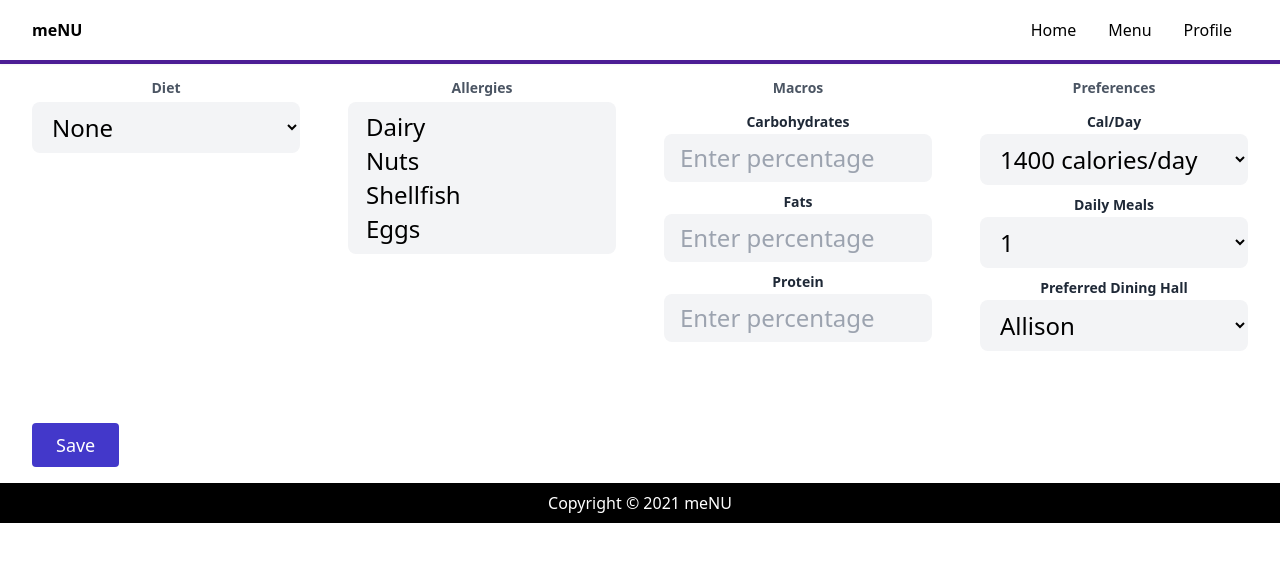
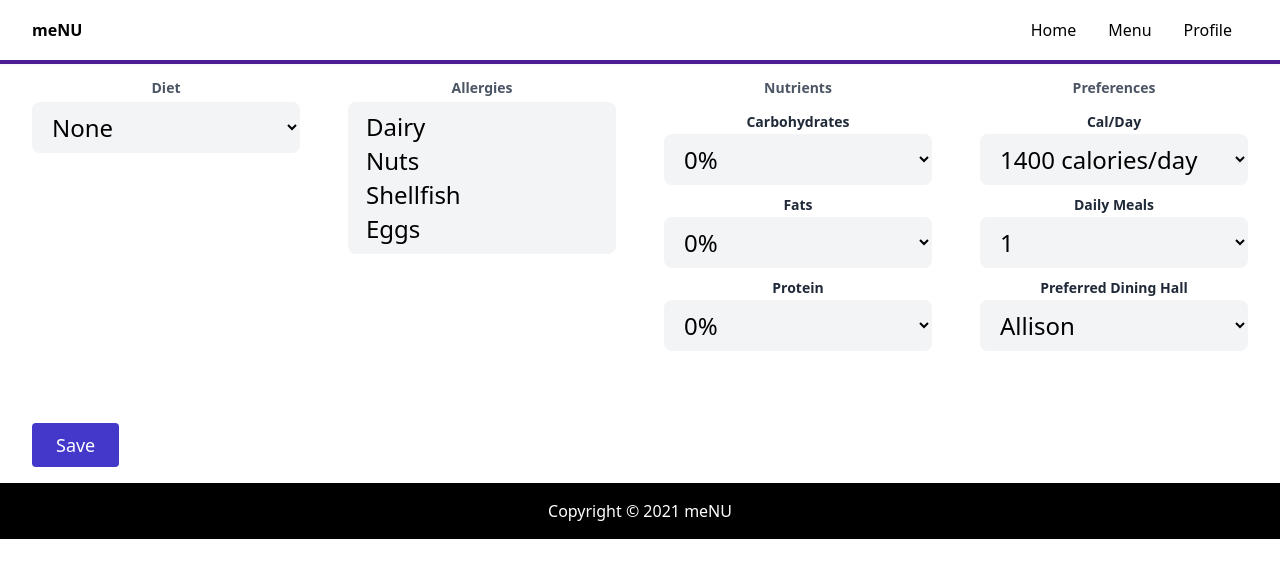
Before and after one commit to SengdowJones/meNU, a React (Create React App) app: page /profile in a window 1280 px wide. Shown: the top 578 px of the page. Built offline with nearby package versions, Linux system fonts and the light colour scheme.

Commit message:
Change nutrients category into pure percentage

```diff
--- a/src/components/Footer.js
+++ b/src/components/Footer.js
@@ -2,7 +2,7 @@ import React from 'react';
 
 const Footer = () => {
   return (
-    <div className='flex justify-center items-center mt-3 h-10 bg-black text-white'>
+    <div className='flex justify-center items-center mt-3 h-14 bg-black text-white'>
       <p>Copyright © 2021 meNU</p>
     </div>
   );
--- a/src/pages/profile.js
+++ b/src/pages/profile.js
@@ -36,14 +36,53 @@ const Profile = () => {
       <div className='text-2xl text-center font-black'>
         <div className="relative">
             <label className="block ">
-              <label for="email" className="text-sm leading-7 text-gray-600">Macros</label>
+              <label for="email" className="text-sm leading-7 text-gray-600">Nutrients</label>
             </label>
             <label className="text-gray-800 font-semibold text-sm">Carbohydrates</label>
-              <input type='text' placeholder="Enter percentage" className="block w-full px-4 py-2 bg-gray-100 border-transparent rounded-lg focus:border-gray-500 focus:bg-white focus:ring-0" />
+            <select
+              className="block w-full px-4 py-2 bg-gray-100 border-transparent rounded-lg focus:border-gray-500 focus:bg-white focus:ring-0">
+              <option>0%</option>
+              <option>10%</option>
+              <option>20%</option>
+              <option>30%</option>
+              <option>40%</option>
+              <option>50%</option>
+              <option>60%</option>
+              <option>70%</option>
+              <option>80%</option>
+              <option>90%</option>
+              <option>100%</option>
+            </select>
             <label className="text-gray-800 font-semibold text-sm">Fats</label>
-             <input type='text' placeholder="Enter percentage" className="block w-full px-4 py-2 bg-gray-100 border-transparent rounded-lg focus:border-gray-500 focus:bg-white focus:ring-0" />
+            <select
+              className="block w-full px-4 py-2 bg-gray-100 border-transparent rounded-lg focus:border-gray-500 focus:bg-white focus:ring-0">
+              <option>0%</option>
+              <option>10%</option>
+              <option>20%</option>
+              <option>30%</option>
+              <option>40%</option>
+              <option>50%</option>
+              <option>60%</option>
+              <option>70%</option>
+              <option>80%</option>
+              <option>90%</option>
+              <option>100%</option>
+            </select>
             <label className="text-gray-800 font-semibold text-sm">Protein</label>
-              <input type='text' placeholder="Enter percentage" className="block w-full px-4 py-2 bg-gray-100 border-transparent rounded-lg focus:border-gray-500 focus:bg-white focus:ring-0" />
+            <select
+              className="block w-full px-4 py-2 bg-gray-100 border-transparent rounded-lg focus:border-gray-500 focus:bg-white focus:ring-0">
+              <option>0%</option>
+              <option>10%</option>
+              <option>20%</option>
+              <option>30%</option>
+              <option>40%</option>
+              <option>50%</option>
+              <option>60%</option>
+              <option>70%</option>
+              <option>80%</option>
+              <option>90%</option>
+              <option>100%</option>
+            </select>
         </div>
       </div>
       <div className='text-2xl text-center font-black'>
```
